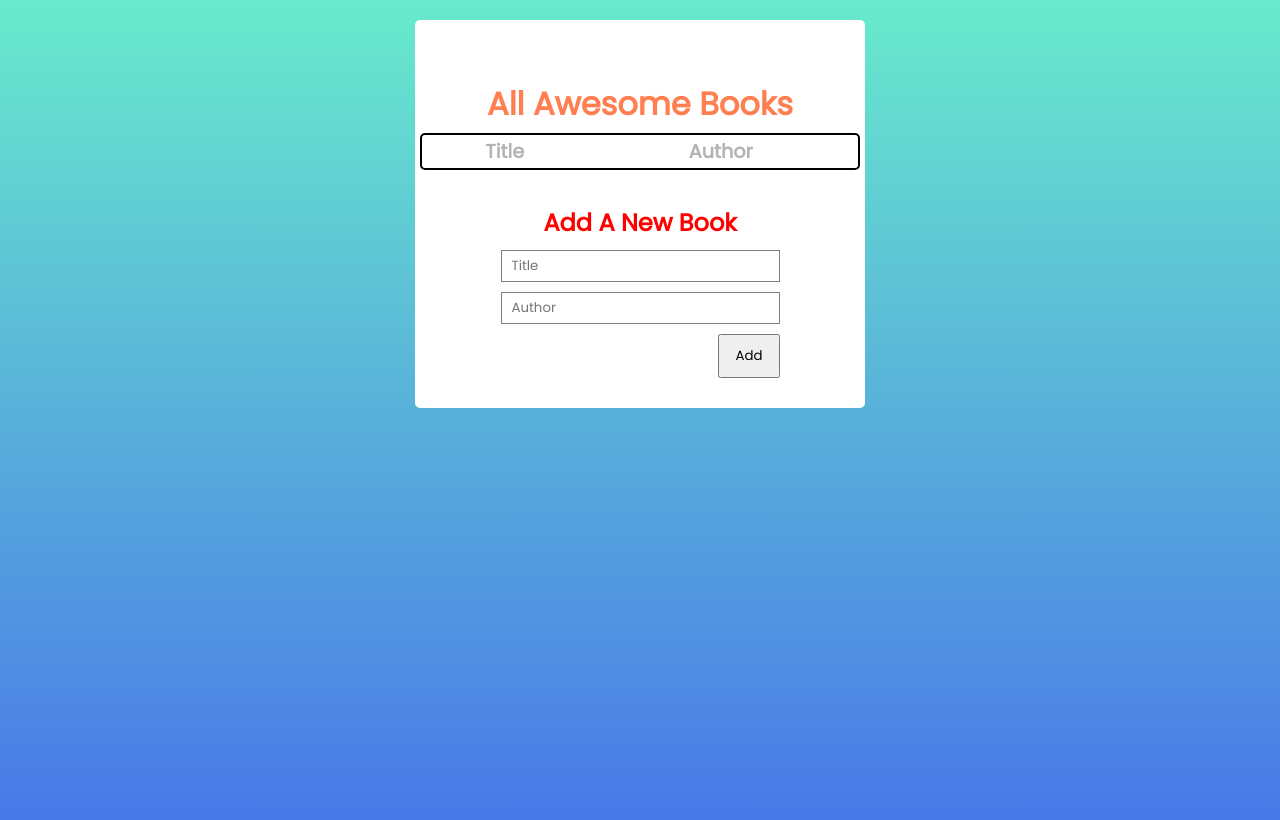
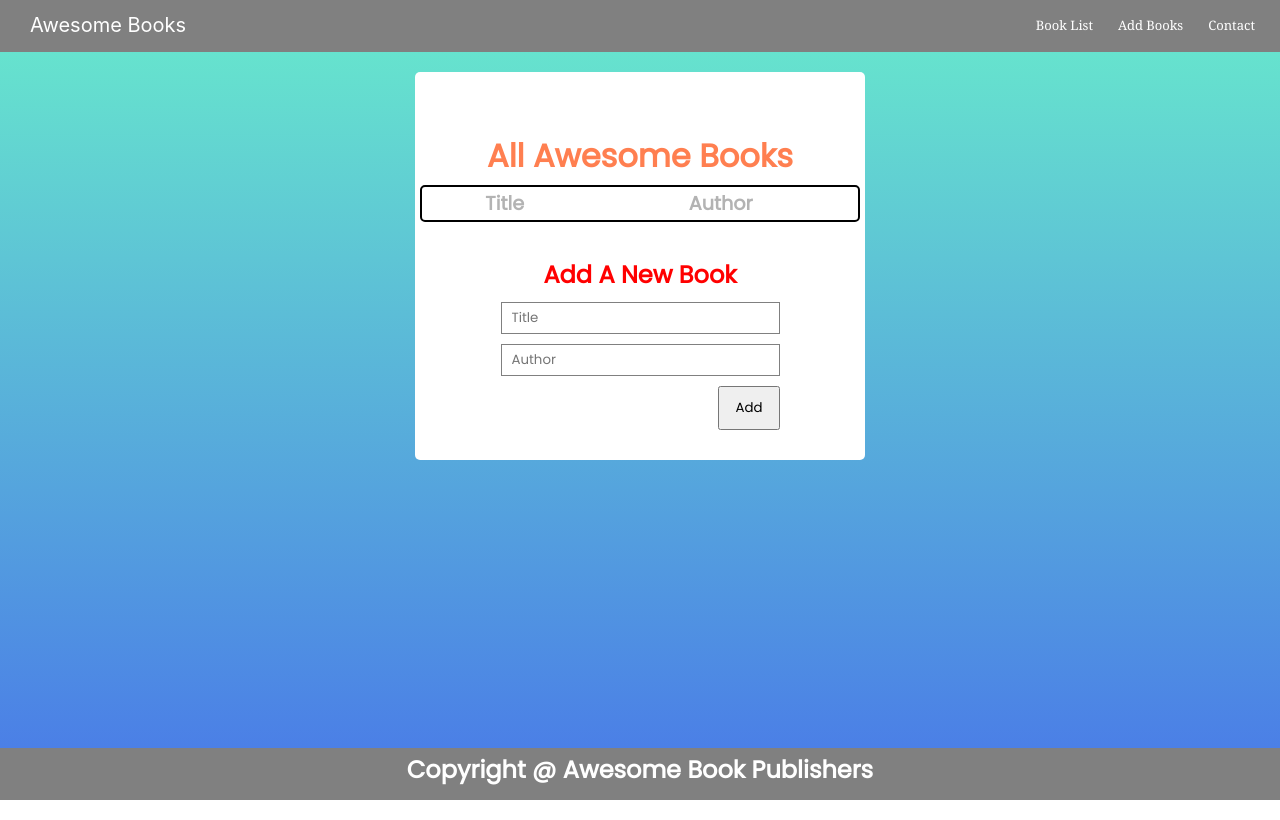
Before and after one commit to NickEmma/awesome-book, a website: page index.html in a window 1280 px wide. Drawn offline with Linux system fonts and the light colour scheme.

Commit message:
Created the nav bar

```diff
--- a/index.html
+++ b/index.html
@@ -8,6 +8,19 @@
     <link rel="stylesheet" href="style.css" />
   </head>
   <body>
+    <header class="nav-container">
+      <div class="logo">
+       <a href="">Awesome Books </a>
+      </div>
+      <nav class="menu">
+        <ul class="nav-list">
+          <li class="list"><a href="#list">Book List</a></li>
+          <li class="list"><a href="#add-book">Add Books</a></li>
+          <li class="list"><a href="#contact">Contact</a></li>
+        </ul>
+      </nav>
+    </header>
+    <div class="date"></div>
     <div class="container">
       <h1>All Awesome Books</h1>
       <section class="tab">
@@ -38,6 +51,18 @@
         </form>
       </section>
     </div>
+    <section class="contact">
+      <h2 class="contact-text">CONTACT INFORMATION</h2>
+      <P class="contact-text">You can reach us on:</P>
+      <ul class="contact-list">
+        <li>Contactus@gmail.com</li>
+        <li>23456789900</li>
+        <li>Lagos, Mexico</li>
+      </ul>
+    </section>
+    <footer>
+      <h2>Copyright @ Awesome Book Publishers</h2>
+    </footer>
     <script src="app.js"></script>
   </body>
 </html>
--- a/style.css
+++ b/style.css
@@ -87,3 +87,72 @@ input {
 .btn-submit {
   padding: 10px 15px;
 }
+
+header {
+  display: flex;
+  background-color: grey;
+  color: white;
+  height: 52px;
+  font-size: 13px;
+  justify-content: space-between;
+  align-items: center;
+}
+
+.nav-list {
+  list-style: none;
+  margin: 0;
+  padding: 0;
+  display: inline-flex;
+  padding-left: 10px;
+}
+
+.list a {
+  flex-direction: column;
+  padding-right: 25px;
+  color: #fff;
+  text-decoration: none;
+  font-family: Georgia, 'Times New Roman', Times, serif;
+}
+
+.logo {
+  padding-left: 30px;
+  line-height: 20px;
+}
+
+.logo a {
+  font-size: 20px;
+  color: #fff;
+  font-family: "Inter", sans-serif;
+  text-decoration: none;
+}
+
+#new-book {
+  display: none;
+}
+
+.contact {
+  display: none;
+}
+
+.contact {
+  text-align: center;
+  padding-top: 2%;
+  padding-bottom: 2%;
+  line-height: 9vh;
+}
+
+footer {
+  display: flex;
+  background: gray;
+  height: 52px;
+  font-size: 9px;
+  position: fixed;
+  bottom: 0;
+  justify-content: center;
+  align-items: center;
+  width: 100%;
+}
+
+footer h2 {
+  color: #fff;
+}
```
